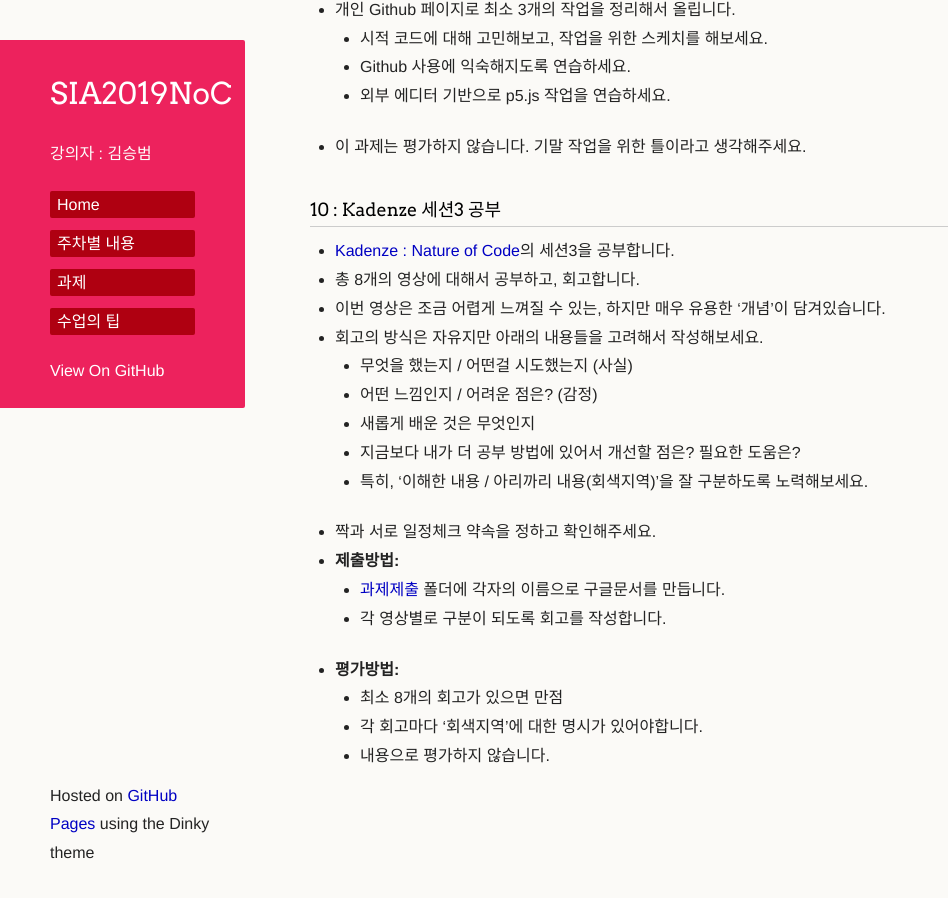
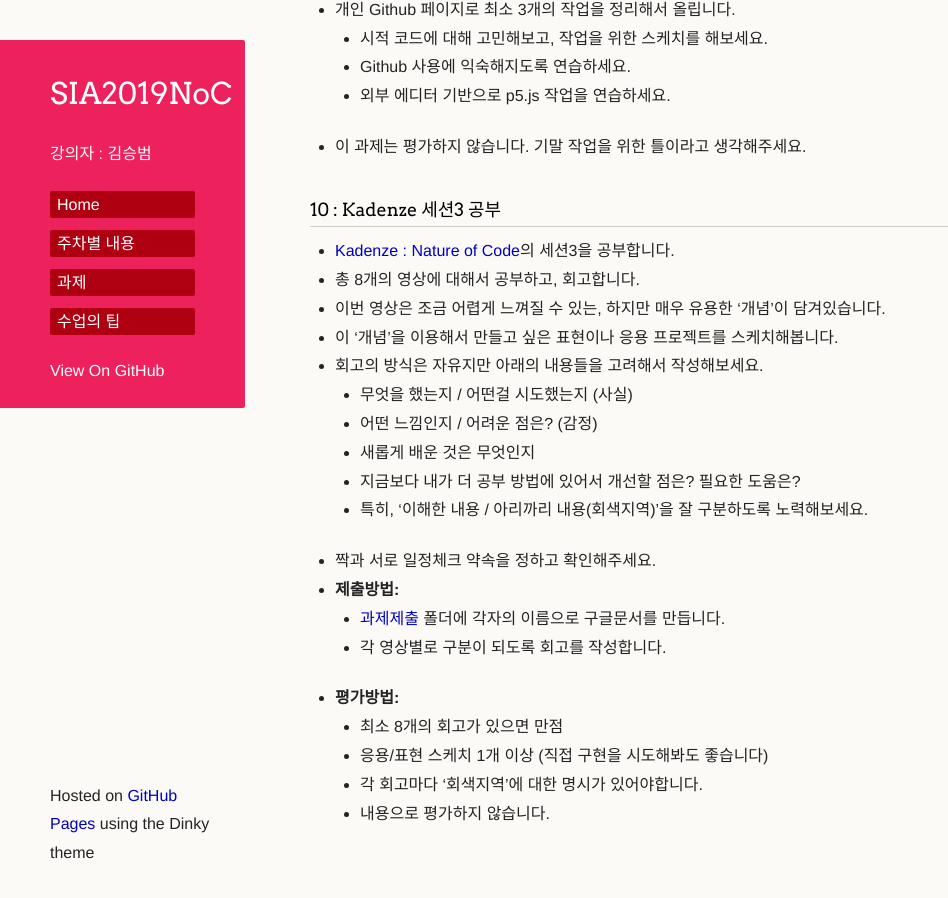
Before and after one commit to picxenk/SIA2019NoC, a Jekyll site: the page built from homework.md, in a window 1280 px wide and 900 px high, scrolled down 5017 px. Shown: the whole window, without its empty margins (0-948 px from the left). Built offline with Jekyll 4.4.1, drawn with Linux system fonts in a browser that asks for light colours; our own code applies the rules of GitHub Pages for plain Markdown files; a script that is not in the unit is left out; the repository's description, which GitHub fills in, is left out.

Commit message:
Update homework.md

```diff
--- a/homework.md
+++ b/homework.md
@@ -153,6 +153,7 @@
   * [Kadenze : Nature of Code](https://www.kadenze.com/courses/the-nature-of-code-ii/sessions)의 세션3을 공부합니다.
   * 총 8개의 영상에 대해서 공부하고, 회고합니다.
   * 이번 영상은 조금 어렵게 느껴질 수 있는, 하지만 매우 유용한 '개념'이 담겨있습니다.
+  * 이 '개념'을 이용해서 만들고 싶은 표현이나 응용 프로젝트를 스케치해봅니다.
   * 회고의 방식은 자유지만 아래의 내용들을 고려해서 작성해보세요.
     * 무엇을 했는지 / 어떤걸 시도했는지 (사실)
     * 어떤 느낌인지 / 어려운 점은? (감정)
@@ -165,5 +166,6 @@
     * 각 영상별로 구분이 되도록 회고를 작성합니다.
   * **평가방법:**
     * 최소 8개의 회고가 있으면 만점
+    * 응용/표현 스케치 1개 이상 (직접 구현을 시도해봐도 좋습니다)
     * 각 회고마다 '회색지역'에 대한 명시가 있어야합니다.
     * 내용으로 평가하지 않습니다.
```
